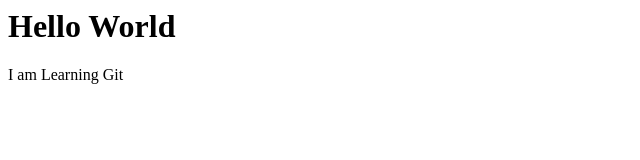
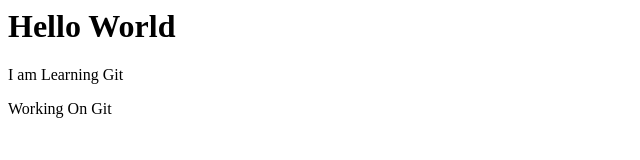
Before and after one commit to deeptal630/website, a plain HTML site: page index.html in a window 1280 px wide. Shown: the whole page, without its empty margins (0-640 px from the left). Drawn offline with Linux system fonts and the light colour scheme.

Commit message:
Addes text to index.html

```diff
--- a/index.html
+++ b/index.html
@@ -1,2 +1,4 @@
 <h1><b>Hello World</b></h1>
 <p>I am Learning Git</p>
+
+<p> Working On Git
```
